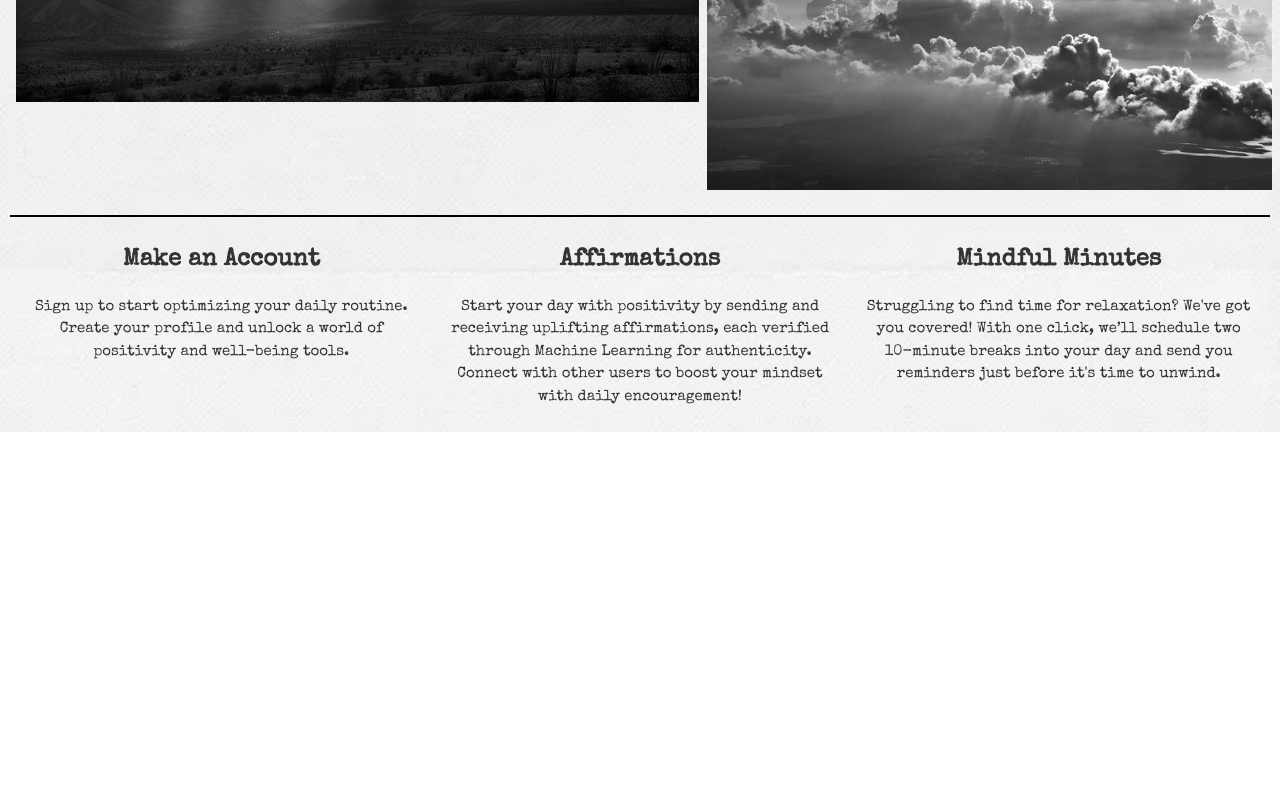
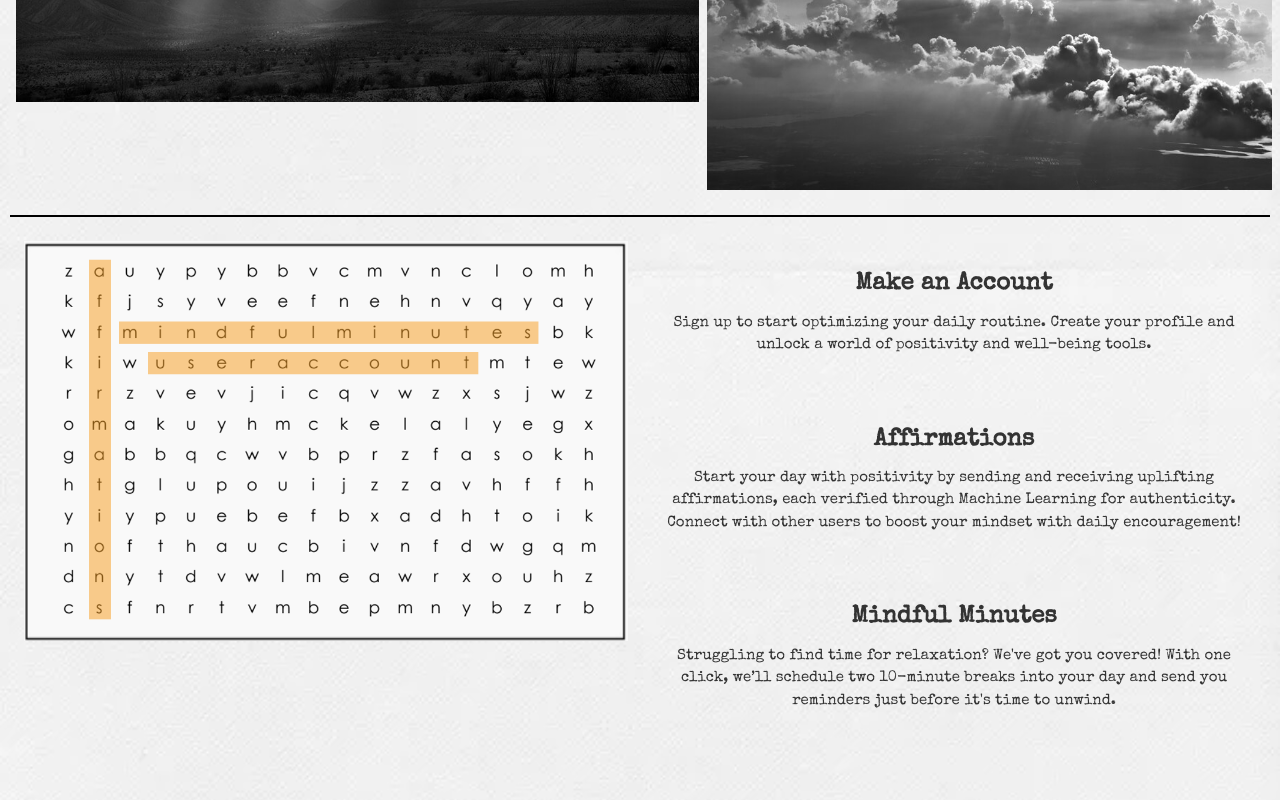
Before and after one commit to UFL-CEN3031-Group-1/Daily-Rays, a React (Vite) app in the folder client/: page / in a window 1280 px wide. Shown: the part 635-1435 px from the top of the page. Before the commit the page ends 1067 px from the top, so only its background shows below. Built offline with nearby package versions, Linux system fonts and the light colour scheme; no server answers; a web font is replaced by a local one.

Commit message:
added crossword to home page

```diff
--- a/client/src/pages/Home.jsx
+++ b/client/src/pages/Home.jsx
@@ -10,6 +10,8 @@ import { Grid2 } from '@mui/material';
 import '../styles/Home.css';
 import bwSunImage from '../images/bw_sun.jpg';
 import bwSunImage2 from '../images/bw_sun_3.jpg';
+import crossword from '../images/crossword2.png';
+
 
 import otherSunImage from '../images/cute_sunshine_pic.webp';
 
@@ -179,46 +181,64 @@ const Home = () => {
 
 <Box sx={{ height: '2px', backgroundColor: 'black', marginTop: '25px', marginLeft: '10px', marginRight: '10px'}} />
 
+
+
     <Box sx={{ padding: 3 }}>
         <Grid2 container spacing={3}>
-        {/* Make an Account Column */}
-        <Grid2 size={4}>
-          <CaptionP variant="h6" sx={{ fontWeight: 'bold', fontSize: '24px' }}>
+         {/* WORDSEARCH */}
+         <Grid2 size={6}>
+            <Box
+                sx={{
+                width: '100%',
+                marginRight: 2,  // Add space between the image and the quote
+                }}
+            >
+                <img
+                src={crossword}
+                alt="crossword"
+                style={{
+                    width: '100%',
+                    height: '50%',
+                    objectFit: 'cover',
+                }}
+                />
+            </Box>
+         </Grid2>
+
+        {/* DESCRIPTIONS */}
+         <Grid2 size={6}>
+            <CaptionP variant="h6" sx={{ fontWeight: 'bold', fontSize: '24px', marginTop: 3}}>
                 Make an Account
             </CaptionP>
-          <Box sx={{ marginTop: 2 }}>
+            <Box sx={{ marginTop: 1, marginBottom: 8  }}>
                 {/* Add content or a form for "Make an Account" here */}
                 <CaptionBody variant="body1">Sign up to start optimizing your daily routine.
                     Create your profile and unlock a world of positivity and well-being tools.</CaptionBody>
             </Box>
-        </Grid2>
 
-        {/* Affirmations Column */}
-        <Grid2 size={4}>
             <CaptionP variant="h6" sx={{ fontWeight: 'bold', fontSize: '24px' }}>
                 Affirmations
             </CaptionP>
-          <Box sx={{ marginTop: 2 }}>
+            <Box sx={{ marginTop: 1, marginBottom: 8 }}>
                 {/* Add content for Affirmations here */}
                 <CaptionBody variant="body1">Start your day with positivity by sending and receiving uplifting affirmations,
                     each verified through Machine Learning for authenticity.
                     Connect with other users to boost your mindset with daily encouragement!</CaptionBody>
             </Box>
-        </Grid2>
 
-        {/* Mindful Minutes Column */}
-        <Grid2 size={4}>
             <CaptionP variant="h6" sx={{ fontWeight: 'bold', fontSize: '24px' }}>
                 Mindful Minutes
             </CaptionP>
-          <Box sx={{ marginTop: 2 }}>
+            <Box sx={{ marginTop: 1, marginBottom: 8  }}>
                 {/* Add content for Mindful Minutes here */}
                 <CaptionBody variant="body1">Struggling to find time for relaxation? We've got you covered! With one click, we’ll schedule two
                     10-minute breaks into your day and send you reminders just before it's time to unwind.</CaptionBody>
             </Box>
          </Grid2>
+
         </Grid2>
     </Box>
+
 
     </div>
     );
```
Also changed, not shown: client/src/images/crossword1.png (added), client/src/images/crossword2.png (added). Lines whose indentation alone changed are shown as unchanged.
